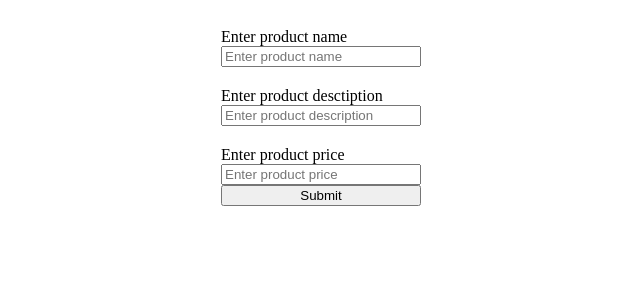
After one commit to cosmin05072018/Products, a PHP site: page /update.php in a window 1280 px wide. The commit adds this page. Shown: the top 300 px of the page, without its empty margins (319-959 px from the left). Run offline with PHP 8.4, Linux system fonts and the light colour scheme.

Commit message:
workig...

```diff
--- a/index.php
+++ b/index.php
@@ -3,7 +3,6 @@ if(isset($_GET['id'])){
     $db->query("DELETE FROM products WHERE id = $_GET[id]");
 }
 ?>
-
 <!DOCTYPE html>
 <html lang="en">
 
@@ -20,9 +19,6 @@ if(isset($_GET['id'])){
 
 <body>
     <?php require_once("navbar.php"); ?>
-
-
-
     <?php $query = $db->query("SELECT * FROM products");
     if ($query->num_rows) : ?>
         <div class="table">
@@ -45,7 +41,7 @@ if(isset($_GET['id'])){
                         <td><?php echo $row['nameProduct']; ?></td>
                         <td><?php echo $row['description']; ?></td>
                         <td><?php echo $row['price']; ?></td>
-                        <td><i class="uil uil-atom"></i></td>
+                        <td><a href=<?php echo 'update.php?id='.$row['id']; ?>><i class="uil uil-atom"></i></a></td>
                         <td><a href=<?php echo 'index.php?id='.$row['id']; ?>><i class="uil uil-trash-alt"></i></a><td>
                     </tr>
                 <?php }; ?>
--- a/navbar.php
+++ b/navbar.php
@@ -4,7 +4,6 @@
         <ul>
             <li><a href="index.php">Home</a></li>
             <li><a href="addProducts.php">Add Products</a></li>
-            <li><a href="editProducts.php">Edit Products</a></li>
         </ul>
     </nav>
 </div>
--- /dev/null
+++ b/update.php
@@ -0,0 +1,36 @@
+<?php
+require_once("connect.php");
+require_once("updateProduct.php");
+
+
+?>
+
+<!DOCTYPE html>
+<html lang="en">
+
+<head>
+    <meta charset="UTF-8">
+    <meta http-equiv="X-UA-Compatible" content="IE=edge">
+    <meta name="viewport" content="width=device-width, initial-scale=1.0">
+    <title>Update</title>
+    <link rel="stylesheet" href="addProducts.css">
+</head>
+
+<body>
+    <div class="content">
+        <form action="" method="POST">
+            <label for="productName">Enter product name</label>
+            <input type="text" placeholder="Enter product name" name="productName">
+
+            <label for="productName">Enter product desctiption</label>
+            <input type="text" placeholder="Enter product description" name="productDescription">
+
+            <label for="productName">Enter product price</label>
+            <input type="text" placeholder="Enter product price" name="productPrice">
+
+            <input type="submit" value="Submit" name="submit">
+        </form>
+    </div>
+</body>
+
+</html>
--- /dev/null
+++ b/updateProduct.php
@@ -0,0 +1,27 @@
+<?php
+
+if (isset($_POST['submit'])) {
+    $name = $_POST['productName'];
+    $description = $_POST['productDescription'];
+    $price = $_POST['productPrice'];
+    if (!$name) {
+        $errors['message'] = 'Input required';
+    }
+    if (!$description) {
+        $errors['message'] = 'Input required';
+    }
+    if (!$price) {
+        $errors['message'] = 'Input required';
+    }
+    if (!is_numeric($price)) {
+        $errors['message'] = 'Please enter a price';
+    } else {
+        $db->query("UPDATE products SET
+        nameProduct = '" . $db->real_escape_string($name) . "',
+        description = '" . $db->real_escape_string($description) . "',
+        price = '" . $db->real_escape_string($price) . "'
+        WHERE id = $_GET[id]
+         ");
+        header("Location: index.php");
+    }
+}
```
Also changed, not shown: editProducts.php (deleted, +0 -12 lines).
